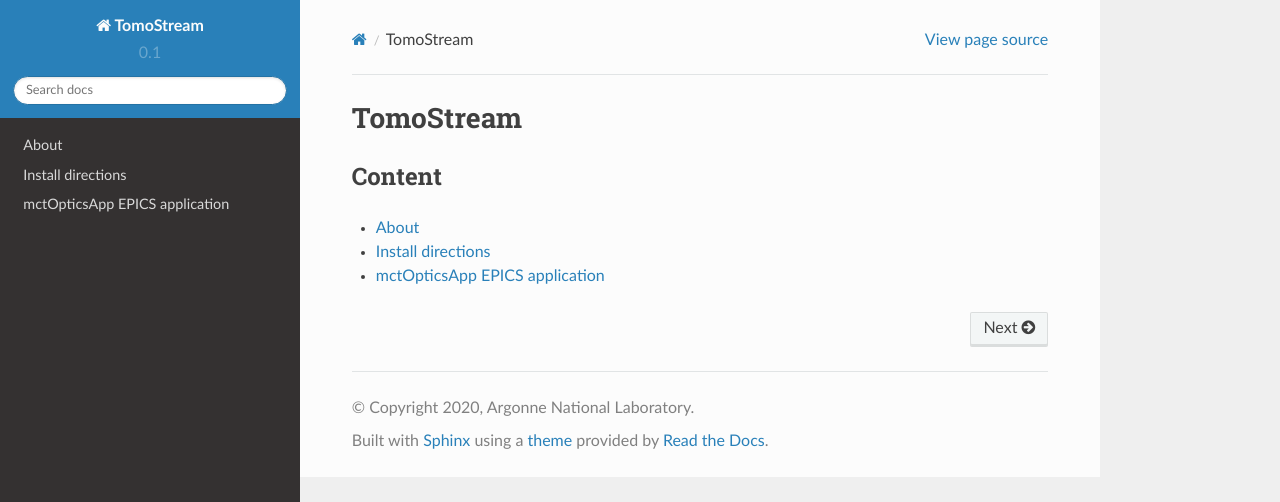
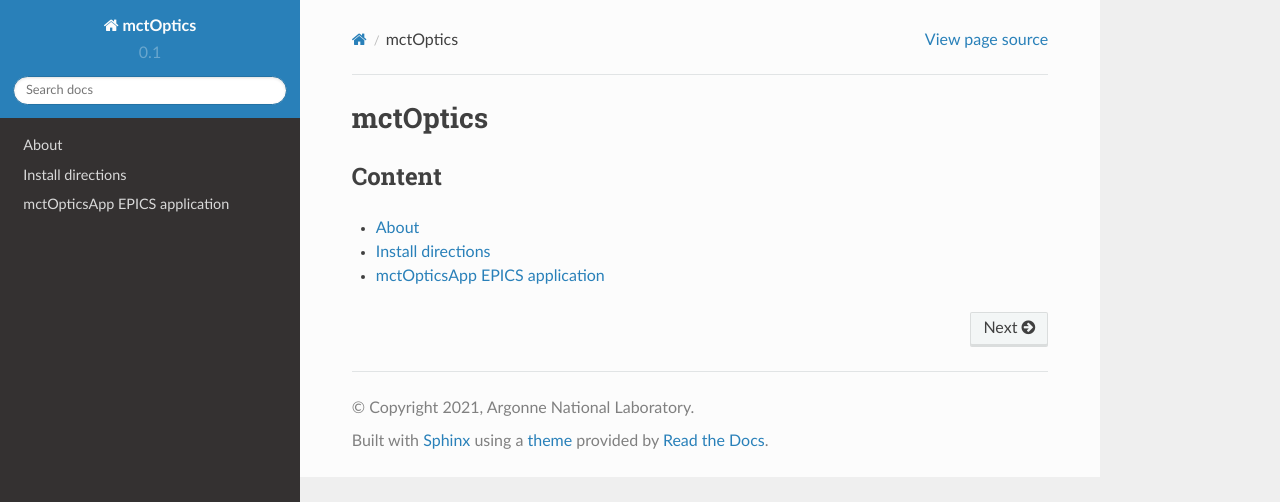
Before and after one commit to xray-imaging/mctoptics, a Sphinx documentation site: the page built from docs/source/index.rst, in a window 1280 px wide. Shown: the top 502 px of the page. Built offline with Sphinx 7.4.7 and the Read the Docs theme 2.0.0, drawn with Linux system fonts in a browser that asks for light colours.

Commit message:
update project name

```diff
--- a/docs/source/conf.py
+++ b/docs/source/conf.py
@@ -70,8 +70,8 @@ master_doc = 'index'
 
 # General information about the project.
 Affiliation = u'Argonne National Laboratory'
-project = u'TomoStream'
-copyright = u'2020, ' + Affiliation
+project = u'mctOptics'
+copyright = u'2021, ' + Affiliation
 
 # The version info for the project you're documenting, acts as replacement for
 # |version| and |release|, also used in various other places throughout the
--- a/docs/source/index.rst
+++ b/docs/source/index.rst
@@ -1,6 +1,6 @@
-==========
-TomoStream
-==========
+=========
+mctOptics
+=========
 
 Content
 -------
```
